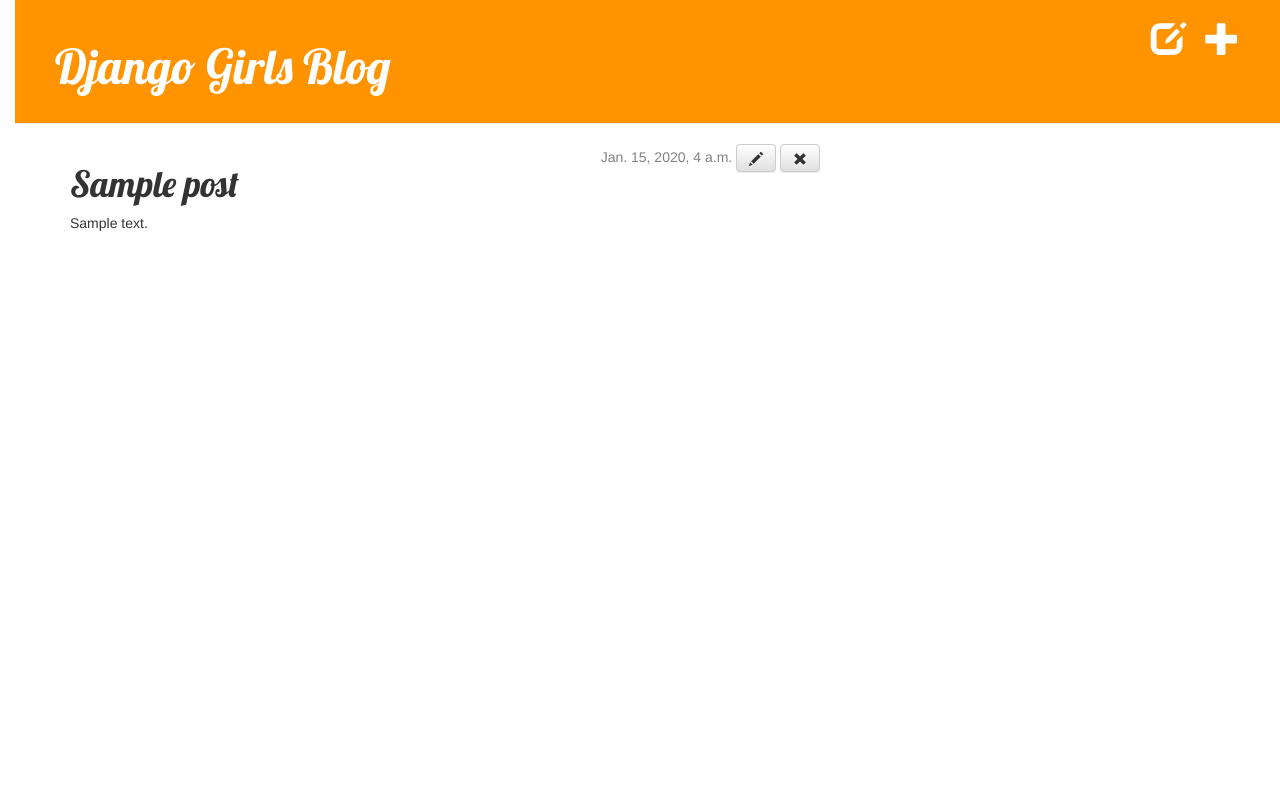
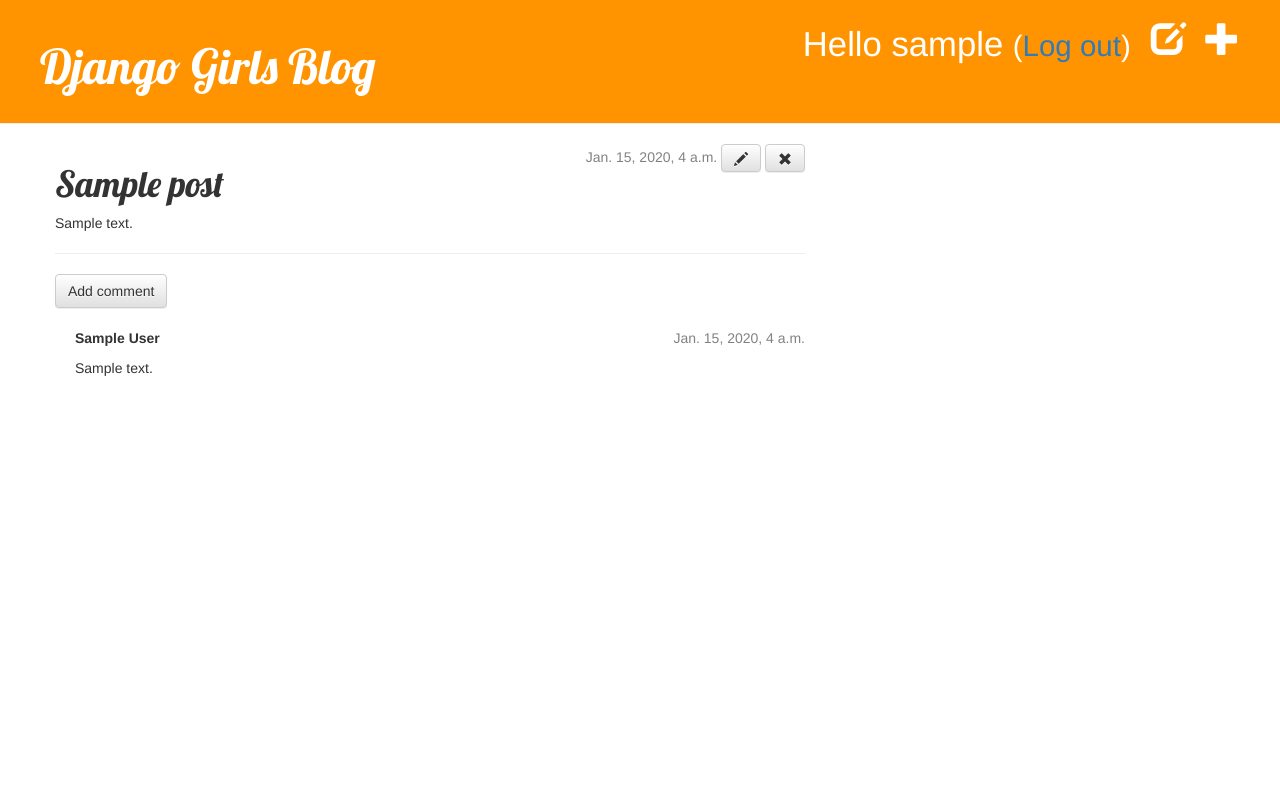
Before and after one commit to fhyhdez/my-first-blog, a Django app: page /post/1/ in a window 1280 px wide. Run offline with Django 3.2, Linux system fonts and the light colour scheme; a user stored in the database is signed in; tables that the repository leaves empty hold one stand-in row (values such as "Sample post"); some libraries are stand-ins or nearby versions.

Commit message:
comentarios en el blog abc

```diff
--- a/blog/admin.py
+++ b/blog/admin.py
@@ -1,6 +1,7 @@
 from django.contrib import admin
 
 # Register your models here.
-from .models import Post
+from .models import Post, Comment
 
 admin.site.register(Post)
+admin.site.register(Comment)
--- a/blog/models.py
+++ b/blog/models.py
@@ -9,8 +9,27 @@
             default=timezone.now)
     published_date = models.DateTimeField(
             blank=True, null=True)
+
     def publish(self):
         self.published_date = timezone.now()
         self.save()
+
+    def approved_comments(self):
+        return self.comments.filter(approved_comment=True)
+
     def __str__(self):
         return self.title
+
+class Comment(models.Model):
+    post = models.ForeignKey('blog.Post', related_name='comments')
+    author = models.CharField(max_length=200)
+    text = models.TextField()
+    created_date = models.DateTimeField(default=timezone.now)
+    approved_comment = models.BooleanField(default=False)
+
+    def approve(self):
+        self.approved_comment = True
+        self.save()
+
+    def __str__(self):
+        return self.text
--- a/blog/static/css/blog.css
+++ b/blog/static/css/blog.css
@@ -1,9 +1,6 @@
 h1 a {
         color: #FCA205;
         font-family: 'Lobster';
-    }
-body {
-      padding-left: 15px;
     }
 
     .page-header {
@@ -53,3 +50,7 @@
         .post h1 a, .post h1 a:visited {
             color: #000000;
         }
+
+        .comment {
+            margin: 20px 0px 20px 20px;
+        }
--- a/blog/templates/blog/base.html
+++ b/blog/templates/blog/base.html
@@ -9,9 +9,12 @@
         </head>
         <body>
           <div class="page-header">
+            {% if user.is_authenticated %}
             <a href="{% url 'post_new' %}" class="top-menu"><span class="glyphicon glyphicon-plus"></span></a>
-            {% if user.is_authenticated %}
             <a href="{% url 'post_draft_list' %}" class="top-menu"><span class="glyphicon glyphicon-edit"></span></a>
+            <p class="top-menu">Hello {{ user.username }} <small>(<a href="{% url 'logout' %}">Log out</a>)</small></p>
+            {% else %}
+              <a href="{% url 'login' %}" class="top-menu"><span class="glyphicon glyphicon-lock"></span></a>
             {%endif%}
             <h1><a href="/">Django Girls Blog</a></h1>
           </div>
--- a/blog/templates/blog/post_detail.html
+++ b/blog/templates/blog/post_detail.html
@@ -12,4 +12,24 @@
   </div>
         <h1>{{ post.title }}</h1>
         <p>{{ post.text|linebreaksbr }}</p>
+
+        <hr>
+        <a class="btn btn-default" href="{% url 'add_comment_to_post' pk=post.pk %}">Add comment</a>
+        {% for comment in post.comments.all %}
+            {% if user.is_authenticated or comment.approved_comment %}
+              <div class="comment">
+                  <div class="date">
+                      {{ comment.created_date }}
+                      {% if not comment.approved_comment %}
+                          <a class="btn btn-default" href="{% url 'comment_remove' pk=comment.pk %}"><span class="glyphicon glyphicon-remove"></span></a>
+                          <a class="btn btn-default" href="{% url 'comment_approve' pk=comment.pk %}"><span class="glyphicon glyphicon-ok"></span></a>
+                      {% endif %}
+                  </div>
+                  <strong>{{ comment.author }}</strong>
+                  <p>{{ comment.text|linebreaks }}</p>
+              </div>
+              {% endif %}
+        {% empty %}
+            <p>No comments here yet :(</p>
+        {% endfor %}
 {% endblock %}
--- a/blog/templates/blog/post_list.html
+++ b/blog/templates/blog/post_list.html
@@ -7,6 +7,7 @@
          </div>
          <h1><a href="{% url 'post_detail' pk=post.pk %}">{{ post.title }}</a></h1>
          <p>{{ post.text|linebreaksbr }}</p>
+         <a href="{% url 'post_detail' pk=post.pk %}">Comments: {{ post.approved_comments.count }}</a>
       </div>
     {% endfor %}
 {% endblock %}
--- a/blog/urls.py
+++ b/blog/urls.py
@@ -9,4 +9,7 @@
     url(r'^drafts/$', views.post_draft_list, name='post_draft_list'),
     url(r'^post/(?P<pk>\d+)/publish/$', views.post_publish, name='post_publish'),
     url(r'^post/(?P<pk>\d+)/remove/$', views.post_remove, name='post_remove'),
+    url(r'^post/(?P<pk>\d+)/comment/$', views.add_comment_to_post, name='add_comment_to_post'),
+    url(r'^comment/(?P<pk>\d+)/approve/$', views.comment_approve, name='comment_approve'),
+url(r'^comment/(?P<pk>\d+)/remove/$', views.comment_remove, name='comment_remove'),
 ]
--- a/blog/views.py
+++ b/blog/views.py
@@ -1,17 +1,20 @@
+from django.contrib.auth.decorators import login_required
 from django.shortcuts import render, get_object_or_404, redirect
 from django.utils import timezone
-from .models import Post
-from .forms import PostForm
+from .models import Post , Comment
+from .forms import PostForm, CommentForm
 
-# Create your views here.
+
 def post_list(request):
     posts = Post.objects.filter(published_date__lte=timezone.now()).order_by('published_date')
     return render(request, 'blog/post_list.html', {'posts':posts})
+
 
 def post_detail(request, pk):
     post = get_object_or_404(Post, pk=pk)
     return render(request, 'blog/post_detail.html', {'post': post})
 
+@login_required
 def post_new(request):
     if request.method == "POST":
         form = PostForm(request.POST)
@@ -25,7 +28,7 @@
         form = PostForm()
     return render(request, 'blog/post_edit.html',{'form':form})
 
-
+@login_required
 def post_edit(request,pk):
     post = get_object_or_404(Post,pk=pk)
     if request.method == "POST":
@@ -39,16 +42,45 @@
         form = PostForm(instance=post)
     return render(request,'blog/post_edit.html',{'form':form})
 
+@login_required
 def post_draft_list(request):
     posts = Post.objects.filter(published_date__isnull=True).order_by('created_date')
     return render(request, 'blog/post_draft_list.html', {'posts': posts})
 
+@login_required
 def post_publish(request, pk):
     post = get_object_or_404(Post, pk=pk)
     post.publish()
     return redirect('post_detail', pk=pk)
 
+@login_required
 def post_remove(request, pk):
     post = get_object_or_404(Post, pk=pk)
     post.delete()
     return redirect('post_list')
+
+def add_comment_to_post(request, pk):
+    post = get_object_or_404(Post, pk=pk)
+    if request.method == "POST":
+        form = CommentForm(request.POST)
+        if form.is_valid():
+            comment = form.save(commit=False)
+            comment.post = post
+            comment.save()
+            return redirect('post_detail', pk=post.pk)
+    else:
+        form = CommentForm()
+    return render(request, 'blog/add_comment_to_post.html', {'form': form})
+
+
+@login_required
+def comment_approve(request, pk):
+    comment = get_object_or_404(Comment, pk=pk)
+    comment.approve()
+    return redirect('post_detail', pk=comment.post.pk)
+
+@login_required
+def comment_remove(request, pk):
+    comment = get_object_or_404(Comment, pk=pk)
+    comment.delete()
+    return redirect('post_detail', pk=comment.post.pk)
--- a/mysite/settings.py
+++ b/mysite/settings.py
@@ -82,6 +82,7 @@
     }
 }
 
+LOGIN_REDIRECT_URL = '/'
 
 # Internationalization
 # https://docs.djangoproject.com/en/1.8/topics/i18n/
--- a/mysite/urls.py
+++ b/mysite/urls.py
@@ -1,11 +1,10 @@
 from django.conf.urls import include, url
 from django.contrib import admin
+from django.contrib.auth import views
 
 urlpatterns = [
-    # Examples:
-    # url(r'^$', 'mysite.views.home', name='home'),
-    # url(r'^blog/', include('blog.urls')),
-
     url(r'^admin/', include(admin.site.urls)),
+    url(r'^accounts/login/$', views.login, name='login'),
+    url(r'^accounts/logout/$', views.logout, name='logout', kwargs={'next_page': '/'}),
     url(r'', include('blog.urls')),
 ]
```
Also changed, not shown: blog/forms.py (+7 -1 lines), blog/templates/blog/add_comment_to_post.html (added, +9 -0 lines), blog/templates/registration/login.html (added, +24 -0 lines), blog/migrations/0002_comment.py (added). Lines whose indentation alone changed are shown as unchanged.
